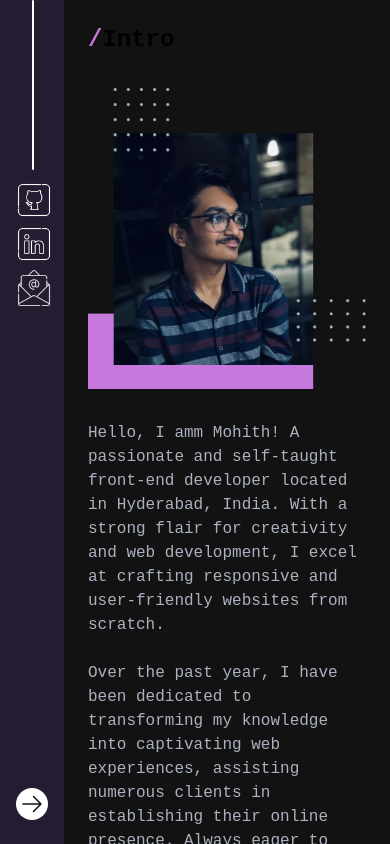
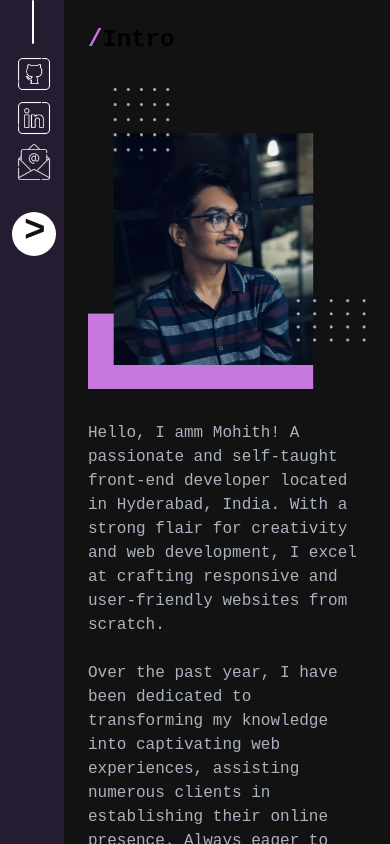
Before and after one commit to Mohith-Kumar28/my_portfolio, a Next.js app: page /about in a window 390 px wide. Built offline with nearby package versions, Linux system fonts and the light colour scheme.

Commit message:
responcive

```diff
--- a/components/layout/SideBar.jsx
+++ b/components/layout/SideBar.jsx
@@ -1,6 +1,6 @@
 import { Fragment, useEffect, useState } from 'react'
 import { Disclosure, Transition } from '@headlessui/react'
-import { XMarkIcon,DocumentTextIcon,ArrowLeftIcon, ArrowRightIcon } from '@heroicons/react/24/solid'
+import { XMarkIcon,DocumentTextIcon,ArrowLeftIcon, ArrowRightIcon,ChevronRightIcon,ChevronLeftIcon } from '@heroicons/react/24/solid'
 import Link from 'next/link'
 import { useRouter } from 'next/router'
 import Image from 'next/image'
@@ -69,7 +69,7 @@ export default function SideBar() {
 
                   <div className="flex  h-full flex-col  bg-pri-purple-dark py-6 pt-0 px-4 shadow-xl ">
                     <div className='justify-between flex-grow flex flex-col'>
-                    <div className="px-4 sm:px-6 flex flex-col h-2/5">
+                    <div className="px-4 sm:px-6 flex flex-col h-64">
                   <div className='w-[2px] rounded-full flex-grow flex bg-white'></div>
                   <div className='w-9 flex flex-col gap-2 -ml-4 mt-3'>
                   <Link target='_blank' className='hover:bg-pri-purple rounded-lg   my-auto ml-auto' href={'https://bit.ly/3Ylzsw7'}>
@@ -81,6 +81,17 @@ export default function SideBar() {
                   <Link target='_blank' className='hover:bg-pri-purple rounded-lg my-auto ml-auto ' href={'mailto:mohithkumar808@gmail.com'}>
     <Image className='opacity-80'  alt='icon' width={1000} height={1000} src={'/assets/icons/outline/email.png'}/>
     </Link>
+
+
+    <div onClick={()=>setOpen(!open)} className='md:hidden justify-center mt-6 flex cursor-pointer relative'>
+  {open?(
+    //  <ChevronLeftIcon  className='w-12  rounded-full bg-white text-pri-black p-1'/>
+    <button className='h-11 w-11  aspect-square rounded-full text-4xl bg-white text-pri-black font-extrabold '><span className='absolute top-0 left-2'> &lt;</span></button>
+  ):(
+  // <ArrowRightIcon className='w-12 rounded-full bg-white text-pri-black p-1'/>
+  <button className='h-11 w-11  aspect-square rounded-full text-4xl bg-white text-pri-black font-extrabold '><span className='absolute top-0 left-2'> &gt;</span></button>
+  )}
+</div>
                   </div>
                     </div>
                    <div className={`${open?'':'hidden'} md:flex text-xl mt-6 flex flex-col gap-y-6 px-4 sm:px-6`}>
@@ -94,12 +105,7 @@ export default function SideBar() {
                    <Link target='_blank' href={'/assets/resume.pdf'} className={`${open?'w-full':'hidden'} md:block md:w-full `}>                  <div className='border-pri-purple text-center  border-2 mx-3 mt-5 py-2 hover:bg-white hover:text-pri-purple font-bold flex justify-center gap-2  shadow-lg shadow-pri-purple/30' ><DocumentTextIcon className='w-4'/> RESUME</div>
                     </Link>
 
-<div onClick={()=>setOpen(!open)} className='md:hidden justify-center mt-6 flex cursor-pointer'>
-  {open?(
-     <ArrowLeftIcon className='w-12 rounded-full bg-white text-pri-black p-1'/>
-  ):(
-  <ArrowRightIcon className='w-12 rounded-full bg-white text-pri-black p-1'/>)}
-</div>
+
                   </div>
                 </div>
               {/* </Transition.Child> */}
```
